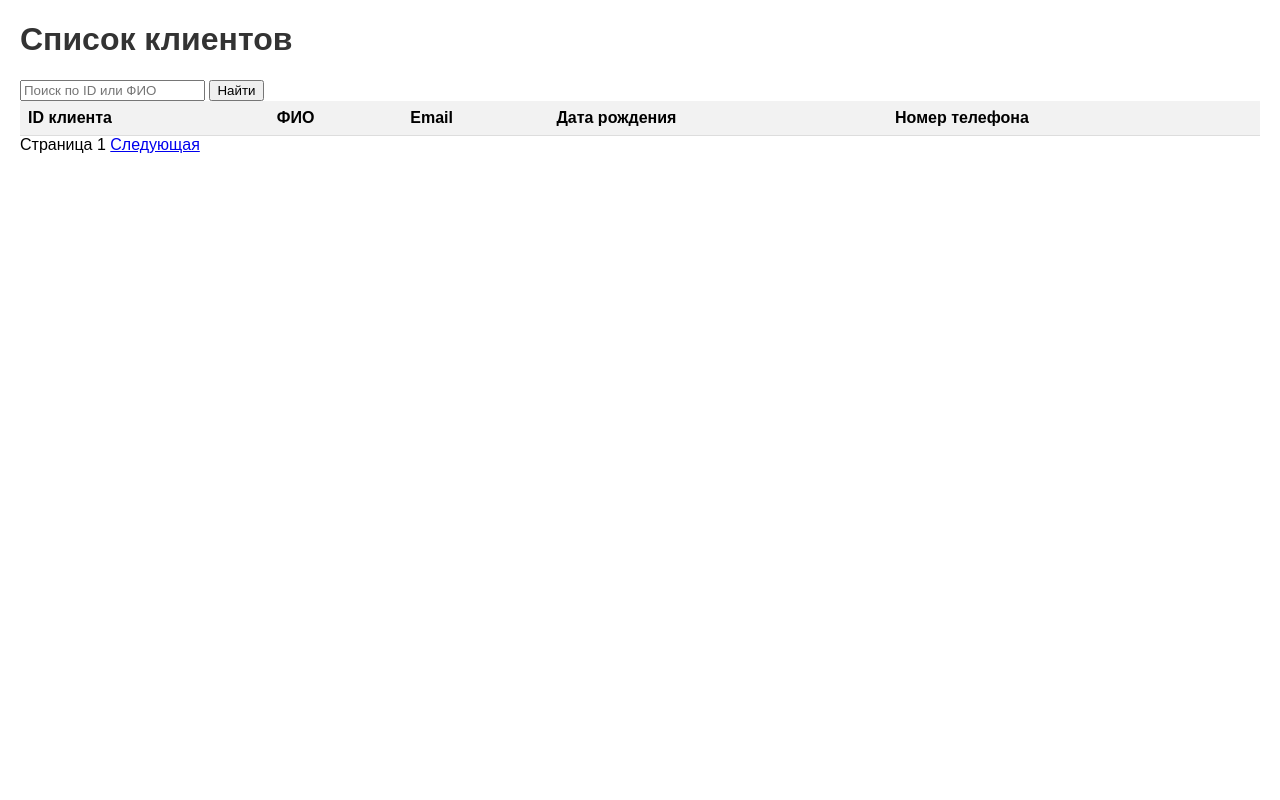
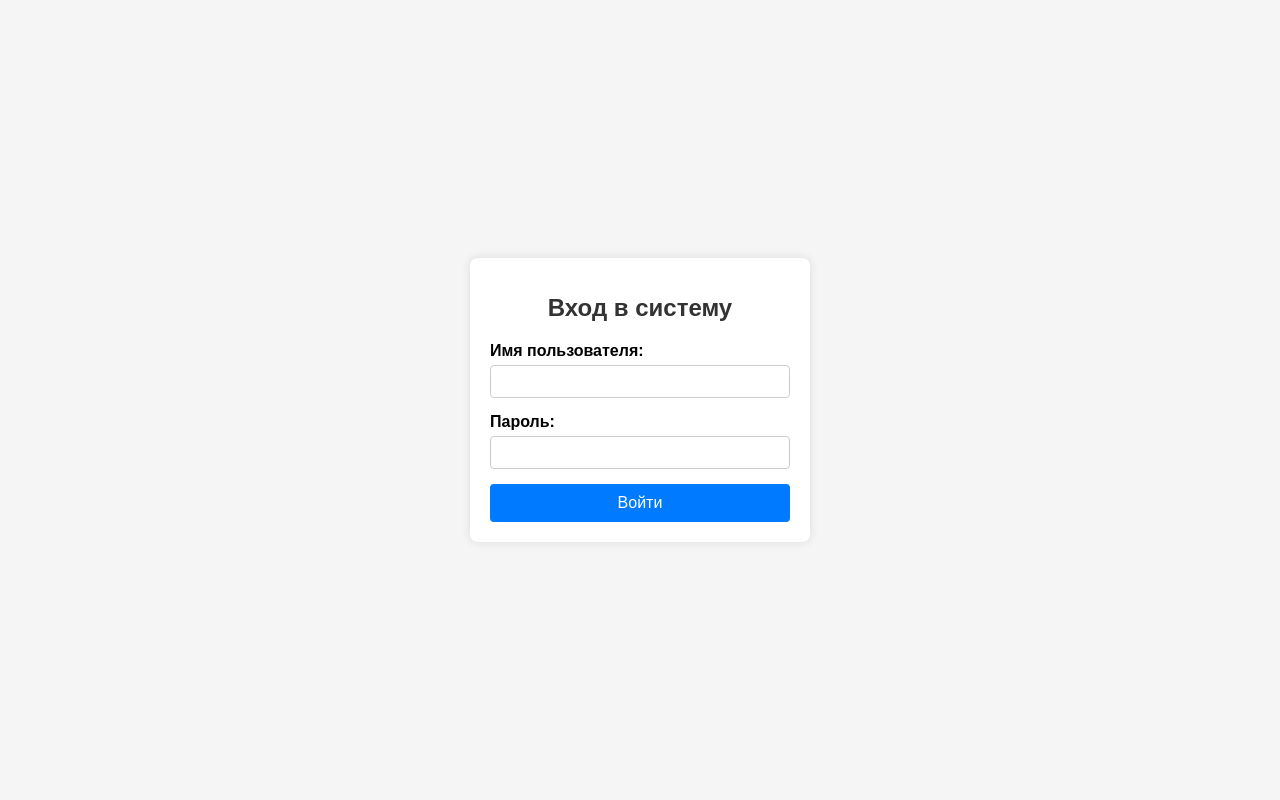
Before and after one commit to MorozovDesu/car_service, a Flask app: page / in a window 1280 px wide. Run offline with Flask 3, Linux system fonts and the light colour scheme; data that the repository does not hold is empty; some libraries are stand-ins or nearby versions.

Commit message:
форма входа и начальная страница

```diff
--- a/app.py
+++ b/app.py
@@ -1,30 +1,68 @@
-# app.py
-
-from flask import Flask, jsonify, request, render_template, abort
+from flask import Flask, jsonify, request, render_template, abort, redirect, url_for, session
 from models import get_applications_paginated, get_clients_paginated, add_client, search_application, search_client
 
 app = Flask(__name__)
 app.config.from_object('config.Config')
+app.secret_key = 'your_secret_key'  # Секретный ключ для работы сессий (измените на ваш)
 
-@app.route('/')
-def index():
-    """Главная страница с HTML-шаблоном и поддержкой пагинации."""
-    # Получаем параметры page и per_page из URL (с значениями по умолчанию)
+# Пример данных пользователей
+users = {
+    'admin': '1',
+    'user': '1'
+}
+
+@app.route('/', methods=['GET', 'POST'])
+def login():
+    """Главная страница с формой входа."""
+    if request.method == 'POST':
+        username = request.form.get('username')
+        password = request.form.get('password')
+
+        if username in users and users[username] == password:
+            session['user'] = username
+            return redirect(url_for('dashboard'))  # Переход на основную страницу
+
+        return render_template('login.html', error="Неверный логин или пароль")
+
+    return render_template('login.html')
+
+@app.route('/logout')
+def logout():
+    """Выход из системы."""
+    session.pop('user', None)
+    return redirect(url_for('login'))
+
+@app.route('/dashboard')
+def dashboard():
+    """Страница дашборда."""
+    if 'user' not in session:
+        return redirect(url_for('login'))
+    return render_template('dashboard.html', user=session['user'])
+
+@app.route('/clients')
+def clients():
+    """Страница списка клиентов."""
+    if 'user' not in session:
+        return redirect(url_for('login'))
+
     page = int(request.args.get('page', 1))
     per_page = int(request.args.get('per_page', 25))
     query = request.args.get('query', '').strip()
 
     if query:
         clients = search_client(query)
-        return render_template('search.html', clients=clients, query=query)
+        return render_template('search.html', clients=clients, query=query, user=session['user'])
     else:
         clients = get_clients_paginated(page, per_page)
 
-    return render_template('index.html', clients=clients, page=page, per_page=per_page)
+    return render_template('clients.html', clients=clients, page=page, per_page=per_page, user=session['user'])
 
 @app.route('/api/clients', methods=['GET'])
 def api_get_clients():
-    """API-маршрут для получения списка клиентов с поддержкой пагинации."""
+    """API для списка клиентов с пагинацией."""
+    if 'user' not in session:
+        return jsonify({"error": "Unauthorized"}), 401
+
     page = int(request.args.get('page', 1))
     per_page = int(request.args.get('per_page', 25))
 
@@ -33,18 +71,24 @@ def api_get_clients():
 
 @app.route('/client/search', methods=['GET'])
 def search():
-    """Поиск клиента по ID или ФИО."""
+    """Поиск клиента."""
+    if 'user' not in session:
+        return redirect(url_for('login'))
+
     query = request.args.get('query', '').strip()
     if query:
         clients = search_client(query)
     else:
         clients = []
 
-    return render_template('search.html', clients=clients, query=query)
+    return render_template('search.html', clients=clients, query=query, user=session['user'])
 
 @app.route('/api/clients', methods=['POST'])
 def api_add_client():
-    """API-маршрут для добавления нового клиента."""
+    """API для добавления нового клиента."""
+    if 'user' not in session:
+        return jsonify({"error": "Unauthorized"}), 401
+
     data = request.json
     if not data or not all(k in data for k in ("ФИО", "Email", "Дата рождения", "Номер телефона")):
         abort(400, description="Некорректные данные. Требуются поля 'ФИО', 'Email', 'Дата рождения', 'Номер телефона'.")
@@ -56,17 +100,20 @@ def api_add_client():
 
 @app.route('/applications', methods=['GET', 'POST'])
 def applications():
+    """Страница заявок."""
+    if 'user' not in session:
+        return redirect(url_for('login'))
+
     page = request.args.get('page', 1, type=int)
-    per_page = 25  # Количество записей на странице
+    per_page = 25
 
     if request.method == 'POST':
         query = request.form.get('query')
         applications = search_application(query)
-        return render_template('applications.html', applications=applications, page=1, query=query)
+        return render_template('applications.html', applications=applications, page=1, query=query, user=session['user'])
 
     applications = get_applications_paginated(page, per_page)
-    return render_template('applications.html', applications=applications, page=page)
-
+    return render_template('applications.html', applications=applications, page=page, user=session['user'])
 
 if __name__ == '__main__':
-    app.run()
+    app.run(debug=True)
--- a/static/styles.css
+++ b/static/styles.css
@@ -26,3 +26,158 @@ th {
 tr:hover {
     background-color: #f5f5f5;
 }
+/* Стиль для формы входа */
+body {
+    margin: 0;
+    font-family: Arial, sans-serif;
+    background-color: #f4f4f4;
+    display: flex;
+    justify-content: center;
+    align-items: center;
+    height: 100vh;
+}
+
+.login-container {
+    background: white;
+    padding: 20px;
+    border-radius: 8px;
+    box-shadow: 0 0 10px rgba(0, 0, 0, 0.1);
+    width: 300px;
+    text-align: center;
+}
+
+h2 {
+    margin-bottom: 20px;
+}
+
+.form-group {
+    margin-bottom: 15px;
+    text-align: left;
+}
+
+label {
+    display: block;
+    margin-bottom: 5px;
+}
+
+input[type="text"], input[type="password"] {
+    width: 100%;
+    padding: 8px;
+    box-sizing: border-box;
+    border: 1px solid #ccc;
+    border-radius: 4px;
+}
+
+button {
+    width: 100%;
+    padding: 10px;
+    background-color: #007BFF;
+    color: white;
+    border: none;
+    border-radius: 4px;
+    cursor: pointer;
+}
+
+button:hover {
+    background-color: #0056b3;
+}
+
+.error {
+    color: red;
+    font-size: 14px;
+    margin-bottom: 15px;
+}
+
+/* Стиль для главной страницы */
+nav ul {
+    list-style-type: none;
+    margin: 0;
+    padding: 0;
+    background: #333;
+    overflow: hidden;
+    display: flex;
+    justify-content: center;
+}
+
+nav ul li {
+    display: inline;
+}
+
+nav ul li a {
+    display: block;
+    padding: 14px 20px;
+    text-decoration: none;
+    color: white;
+}
+
+nav ul li a:hover {
+    background-color: #575757;
+}
+
+.content {
+    padding: 20px;
+    margin-top: 20px;
+}
+body {
+    font-family: Arial, sans-serif;
+    background-color: #f5f5f5;
+    margin: 0;
+    padding: 0;
+    display: flex;
+    justify-content: center;
+    align-items: center;
+    height: 100vh;
+}
+
+.container {
+    background-color: #ffffff;
+    padding: 20px;
+    border-radius: 8px;
+    box-shadow: 0 0 10px rgba(0, 0, 0, 0.1);
+    width: 300px;
+}
+
+h1 {
+    text-align: center;
+    margin-bottom: 20px;
+    font-size: 24px;
+    color: #333;
+}
+
+.form-group {
+    margin-bottom: 15px;
+}
+
+label {
+    display: block;
+    margin-bottom: 5px;
+    font-weight: bold;
+}
+
+input {
+    width: 100%;
+    padding: 8px;
+    border: 1px solid #ccc;
+    border-radius: 4px;
+}
+
+button {
+    width: 100%;
+    padding: 10px;
+    background-color: #007bff;
+    border: none;
+    color: white;
+    font-size: 16px;
+    border-radius: 4px;
+    cursor: pointer;
+}
+
+button:hover {
+    background-color: #0056b3;
+}
+
+.error {
+    color: red;
+    text-align: center;
+    margin-bottom: 10px;
+}
--- a/templates/index.html
+++ b/templates/index.html
@@ -1,4 +1,4 @@
-<!-- templates/index.html -->
+{# <!-- templates/index.html -->
 <!DOCTYPE html>
 <html lang="ru">
 <head>
@@ -47,4 +47,4 @@
         <a href="{{ url_for('index', page=page + 1, per_page=per_page) }}">Следующая</a>
     </div>
 </body>
-</html>
+</html> #}
--- /dev/null
+++ b/templates/login.html
@@ -0,0 +1,28 @@
+<!DOCTYPE html>
+<html lang="en">
+<head>
+    <meta charset="UTF-8">
+    <meta name="viewport" content="width=device-width, initial-scale=1.0">
+    <title>Вход в систему</title>
+    <link rel="stylesheet" href="/static/styles.css">
+</head>
+<body>
+    <div class="container">
+        <h1>Вход в систему</h1>
+        {% if error %}
+            <p class="error">{{ error }}</p>
+        {% endif %}
+        <form method="POST" action="/">
+            <div class="form-group">
+                <label for="username">Имя пользователя:</label>
+                <input type="text" id="username" name="username" required>
+            </div>
+            <div class="form-group">
+                <label for="password">Пароль:</label>
+                <input type="password" id="password" name="password" required>
+            </div>
+            <button type="submit" class="btn">Войти</button>
+        </form>
+    </div>
+</body>
+</html>
```
Also changed, not shown: templates/clients.html (+50 -0 lines), templates/dashboard.html (added, +23 -0 lines), 1 other file.
